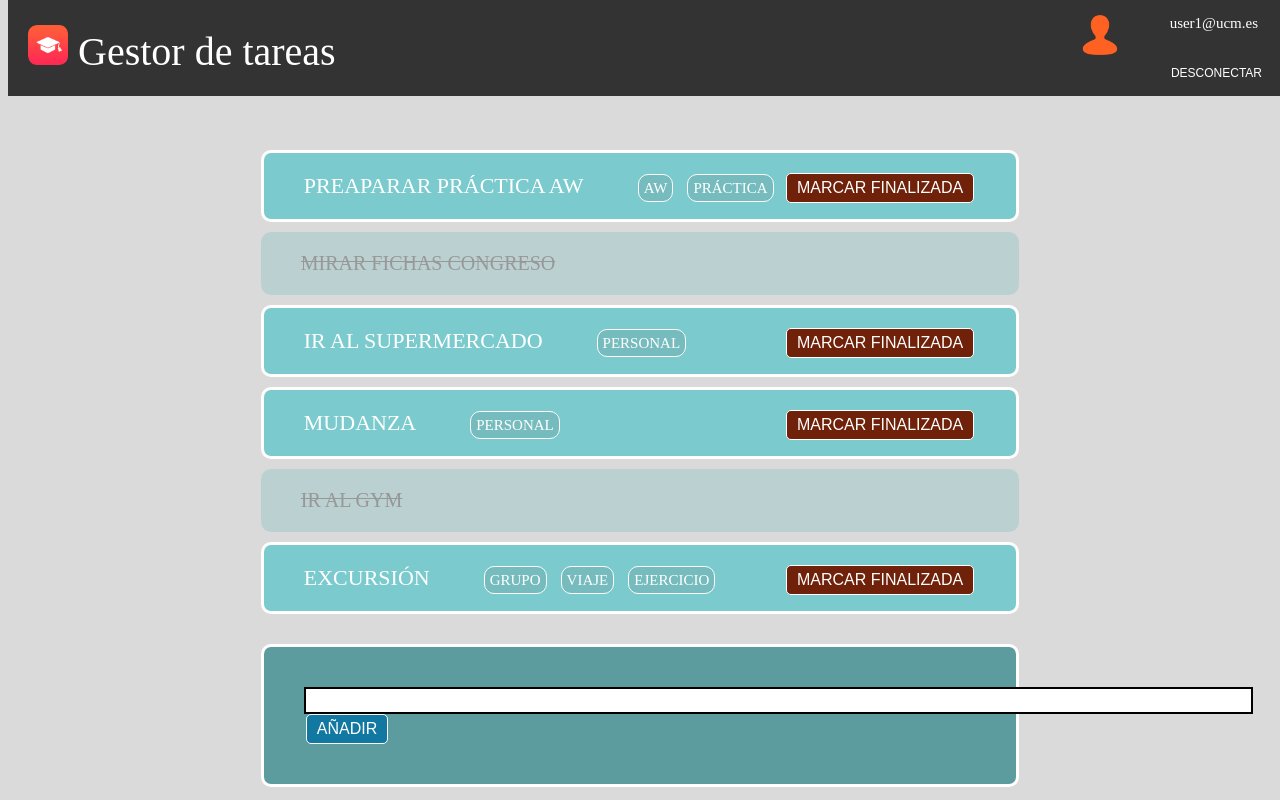
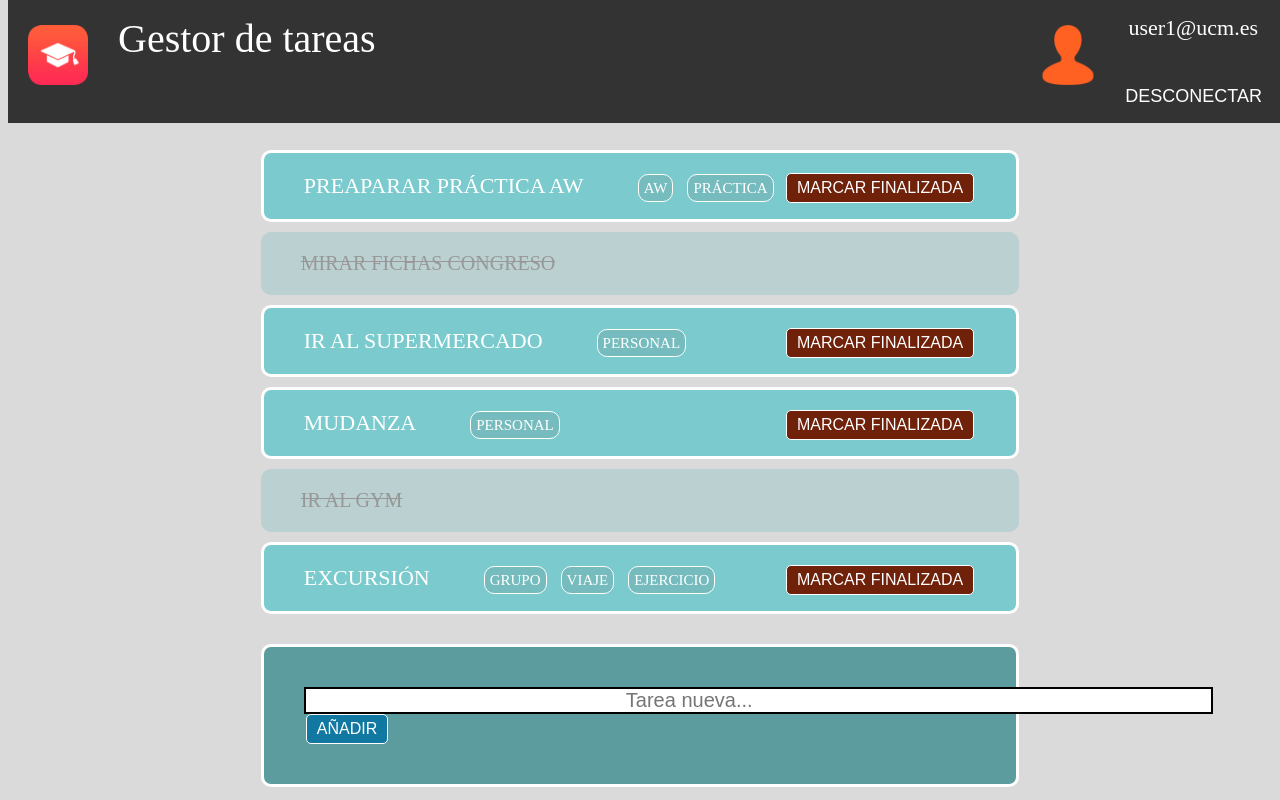
Before and after one commit to albercha17/AW_Proyect, a plain HTML site: page tasks.html in a window 1280 px wide. Shown: the top 800 px of the page. Drawn offline with Linux system fonts and the light colour scheme.

Commit message:
iconos bien

```diff
--- a/CSS/tasksScreen.css
+++ b/CSS/tasksScreen.css
@@ -9,7 +9,13 @@
     font-size: 40px;
     color: #FFFFFF;
 }
-
+#iconoHeader{
+    float: left;
+    width: 60px;;
+    height: 60px;
+    margin-right: 30px;
+    margin-top: 10px;
+}
 #header menuUser{
     float: right;
 }
@@ -17,13 +23,13 @@
     float: right;
     color:white;
     margin-right: 50px;
-    font-size: 15px;
+    font-size: 22px;
 }
 .botonDesconectar{
     float: right;
     color:white;
     margin-right: 40px;
-    font-size: 12px;
+    font-size: 18px;
     background-color: Transparent;
     background-repeat:no-repeat;
     border: none;
@@ -136,11 +142,14 @@ body {
 }
 .nuevaTarea{
     font-size: 20px;
-    padding: 0px 340px;
+    padding: 0px 320px;
     margin-right: 30px;
     border-width: 2px;
     border-style: solid;
     border-color: rgb(0, 0, 0);
+    transition: width 0.4s ease-in-out;
+
+
 
 }
 .botonAñadir {
--- a/tasks.html
+++ b/tasks.html
@@ -9,10 +9,10 @@
     </head>
     <body>
          <div id="header">
-                <img src="imagenes/favicon.png" id="icono" width="40"height="40">
-                <titulo> Gestor de tareas </titulo>
+                <img src="imagenes/favicon.png"  id="iconoHeader">
+                <tituloH> Gestor de tareas </tituloH>
                 <menuUser>
-                    <img src="imagenes/user.png"width="40"height="40" style="margin-right: 50px;">
+                    <img src="imagenes/user.png"id="iconoHeader">
                     <usuario>user1@ucm.es </usuario><br>
                     <button class="button botonDesconectar">DESCONECTAR</button>
                 </menuUser>
@@ -50,7 +50,7 @@
             <button class="button botonTerminarTarea">MARCAR FINALIZADA</button>
         </div>
         <div class="añadirTarea">
-            <input type="text" id="nuevaTarea"  class="nuevaTarea">
+            <input type="text" id="nuevaTarea"  class="nuevaTarea" placeholder="Tarea nueva...">
             <button class="button botonAñadir">AÑADIR</button>
         </div>
         <button class="button botonEliminar">ELIMINAR TAREAS COMPLETADAS</button>
```
Also changed, not shown: imagenes/search.jpg (added).
